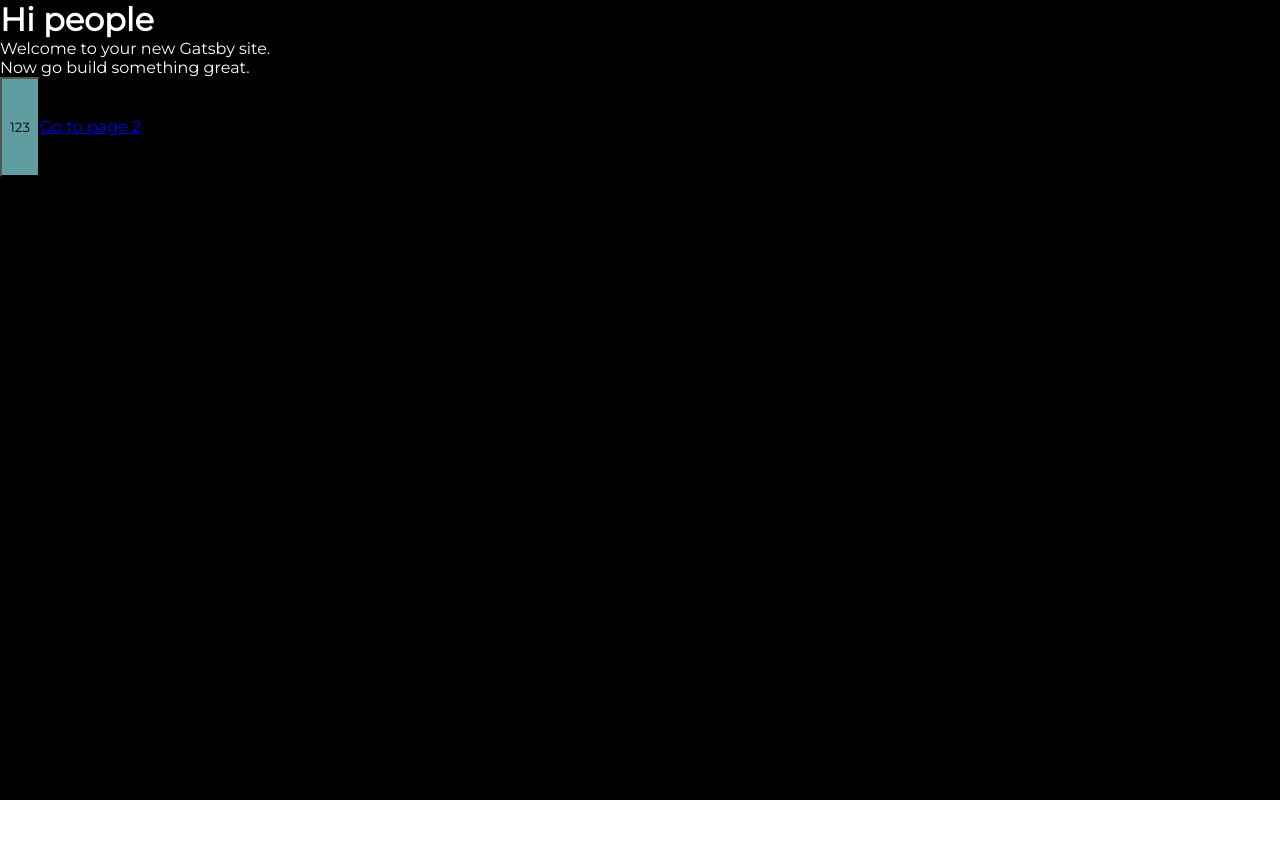
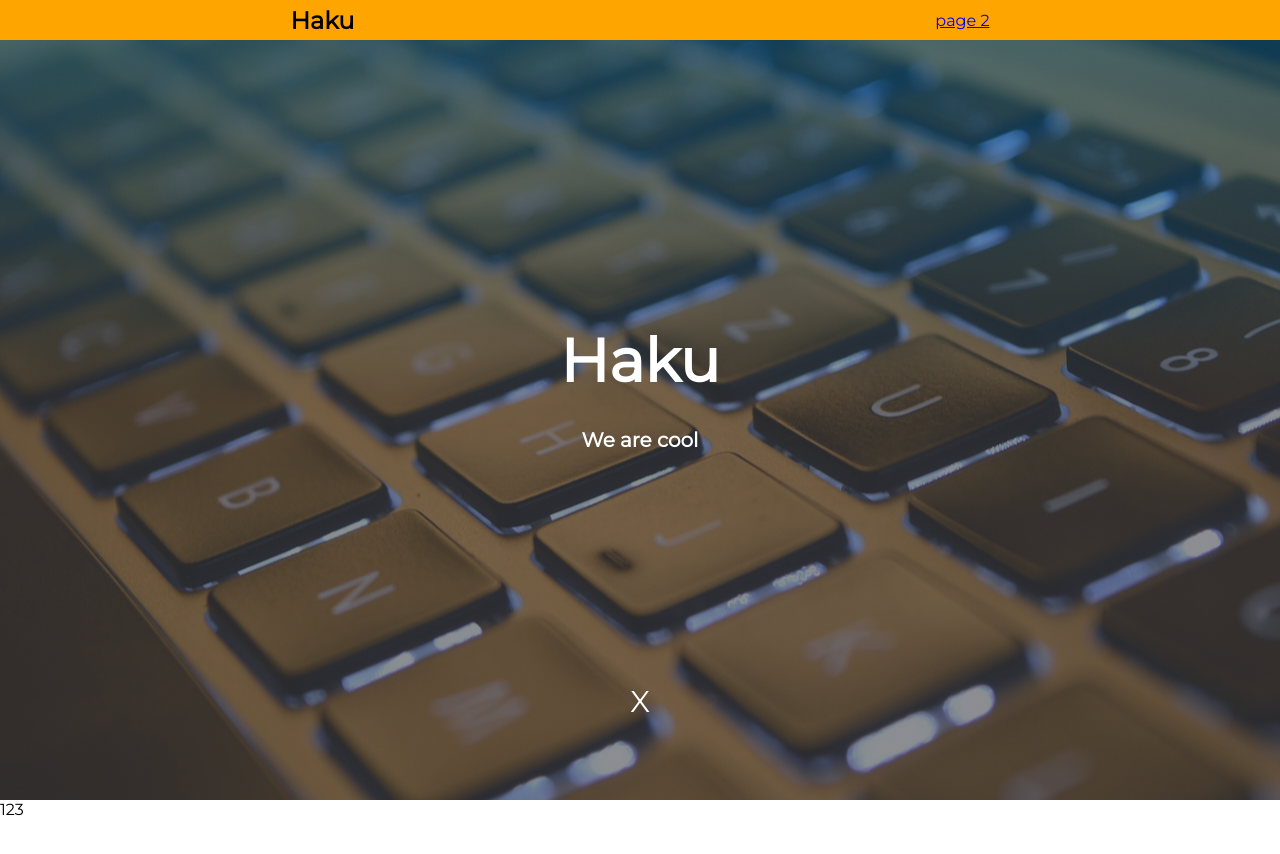
Before and after one commit to Adaxelx/Business-page, a Gatsby site: page / in a window 1280 px wide. Before the commit the page ends 800 px from the top, so only its background shows below. Built offline with nearby package versions, Linux system fonts and the light colour scheme; Gatsby itself is replaced by a stand-in of ours.

Commit message:
add StartPage, add smooth scroll and make simple nav

```diff
--- a/package.json
+++ b/package.json
@@ -22,6 +22,7 @@
     "styled-components": "^4.3.2"
   },
   "devDependencies": {
+    "babel-eslint": "^10.0.2",
     "eslint": "^5.3.0",
     "eslint-config-airbnb": "^17.1.0",
     "eslint-config-prettier": "^5.0.0",
--- a/src/GlobalStyle/GlobalStyle.js
+++ b/src/GlobalStyle/GlobalStyle.js
@@ -11,6 +11,7 @@ const GlobalStyle = createGlobalStyle`
   }
   html {
     font-size: 62.5%;
+    scroll-behavior: smooth;
   }
   body {
     font-size: 1.6rem;
--- /dev/null
+++ b/src/components/Nav/Nav.js
@@ -0,0 +1,25 @@
+import React from 'react'
+import styled from 'styled-components'
+import { Link } from 'gatsby'
+
+const StyledNav = styled.nav`
+  height: 40px;
+  width: 100%;
+  background-color: orange;
+  position: fixed;
+  top: 0;
+  left: 0;
+  z-index: 4;
+  display: flex;
+  justify-content: space-around;
+  align-items: center;
+`
+
+const Nav = () => (
+  <StyledNav>
+    <h1>Haku</h1>
+    <Link to="/page-2/">page 2</Link>
+  </StyledNav>
+)
+
+export default Nav
--- a/src/pages/index.js
+++ b/src/pages/index.js
@@ -1,26 +1,20 @@
 import React from 'react'
-import { Link } from 'gatsby'
 import styled from 'styled-components'
 
 import GlobalStyle from '../GlobalStyle/GlobalStyle'
 import StartPage from '../templates/StartPage'
+import Nav from '../components/Nav/Nav'
 
-const StyledButton = styled.button`
-  height: 100px;
-  width: 40px;
-  background-color: cadetblue;
+const StyledDiv = styled.div`
+  height: 100vh;
 `
 
 const IndexPage = () => (
   <>
     <GlobalStyle />
-    <StartPage>
-      <h1>Hi people</h1>
-      <p>Welcome to your new Gatsby site.</p>
-      <p>Now go build something great.</p>
-      <StyledButton>123</StyledButton>
-      <Link to="/page-2/">Go to page 2</Link>
-    </StartPage>
+    <Nav />
+    <StartPage />
+    <StyledDiv>123</StyledDiv>
   </>
 )
 
--- a/src/templates/StartPage.js
+++ b/src/templates/StartPage.js
@@ -1,10 +1,81 @@
+import React from 'react'
 import styled from 'styled-components'
 
-const StartPage = styled.div`
+import startpage from '../images/startpage.jpg'
+
+const StyledStartPage = styled.div`
   height: 100vh;
   width: 100%;
-  background: #000;
+  background: url(${startpage}) no-repeat center center fixed;
+  background-size: cover;
+  color: white;
+  display: flex;
+  flex-direction: column;
+
+  &::before {
+    content: '';
+    position: absolute;
+    top: 0;
+    left: 0;
+    right: 0;
+    bottom: 0;
+    background-image: linear-gradient(to bottom, rgb(2, 92, 145), rgb(63, 66, 73), rgb(63, 66, 73));
+    opacity: 0.6;
+  }
+`
+
+const StyledH1 = styled.h1`
+  position: absolute;
+  top: 45%;
+  left: 50%;
+  transform: translate(-50%, -50%);
+  text-align: center;
+
+  font-size: 6rem;
+`
+
+const StyledH2 = styled.h1`
+  position: absolute;
+  top: 55%;
+  left: 50%;
+  transform: translate(-50%, -50%);
+  text-align: center;
+
+  font-size: 2rem;
+`
+
+const StyledArrow = styled.button`
+  position: absolute;
+  bottom: 10%;
+  left: 50%;
+  transform: translateX(-50%);
+  text-align: center;
+
+  background-color: transparent;
+  border: 0;
+
+  font-size: 3rem;
   color: white;
 `
 
+class StartPage extends React.Component {
+  handleClick = () => {
+    window.scrollBy(0, window.innerHeight)
+  }
+
+  render() {
+    return (
+      <StyledStartPage>
+        <StyledH1>Haku</StyledH1>
+        <StyledH2>We are cool</StyledH2>
+        <StyledArrow onClick={this.handleClick}>X</StyledArrow>
+      </StyledStartPage>
+    )
+  }
+}
+
+// const StartPage = () => (
+
+// )
+
 export default StartPage
```
Also changed, not shown: .eslintrc.js, src/images/startpage.jpg (added), 1 other file.
